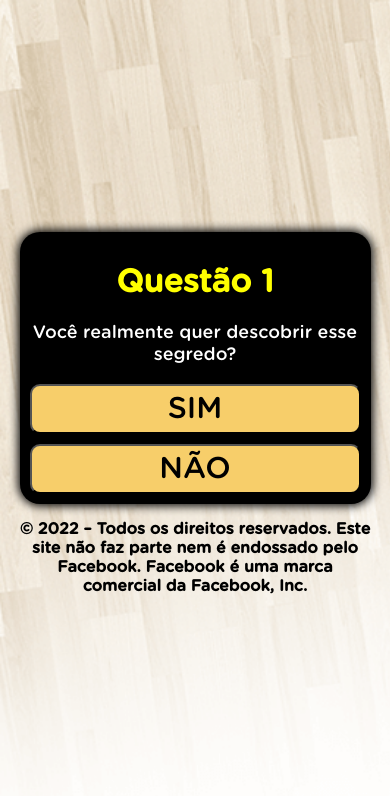
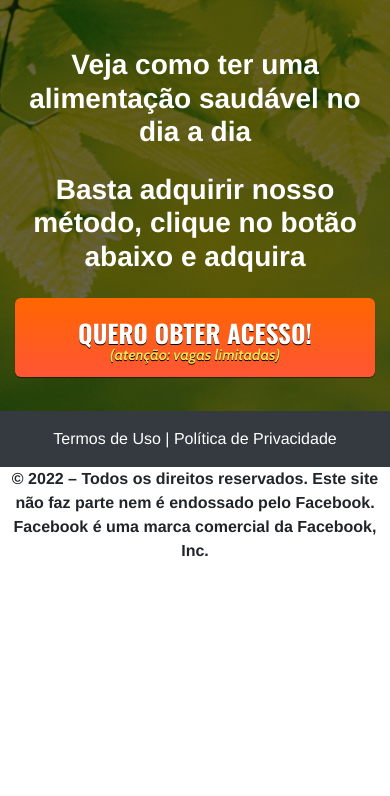
Before and after one commit to henriquelopes0108/belezaemoda.online, a plain HTML site: page qz.html in a window 390 px wide. Drawn offline with nearby package versions, Linux system fonts and the light colour scheme; a script that the page names is missing.

Commit message:
Update qz.html

```diff
--- a/qz.html
+++ b/qz.html
@@ -1,130 +1,101 @@
 <!DOCTYPE html>
 <html lang="pt-br">
-<title>PZB</title>
   <head>
-
     <meta charset="utf-8">
     <meta name="viewport" content="width=device-width, initial-scale=1, shrink-to-fit=no">
-<link rel="shortcut icon" href="favicon.jpg">
-<style>
+
+    <link rel="stylesheet" href="https://stackpath.bootstrapcdn.com/bootstrap/4.1.3/css/bootstrap.min.css" integrity="sha384-MCw98/SFnGE8fJT3GXwEOngsV7Zt27NXFoaoApmYm81iuXoPkFOJwJ8ERdknLPMO" crossorigin="anonymous">
+
+    <link rel="preconnect" href="https://fonts.googleapis.com">
+    <link rel="preconnect" href="https://fonts.gstatic.com" crossorigin>
+    <link href="https://fonts.googleapis.com/css2?family=Cabin:ital,wght@0,400;0,500;0,600;0,700;1,400;1,500;1,600;1,700&family=Dosis:wght@200;300;400;500;600;700;800&family=Oswald:wght@200;300;400;500;600;700&family=Signika:wght@300;400;500;600;700&display=swap" rel="stylesheet">
+
+    <link rel="stylesheet" href="./assets/css/com.css">
+
+    <!-- Título da Página -->
+    <title>Protocolo ZB</title>
+
+    <style type="text/css">
       header {
-      background:"headerbg2.png";
-      background-repeat: no-repeat;
-    }
-    @font-face {
-      font-family: Gotham Rounded;
-      src: url("font.otf") format("opentype");
-    }
-    *, *::before, *::after {
-      box-sizing: border-box;
-      font-family: Gotham Rounded;
-    }
-    body {
-      padding: 0;
-      margin: 0;
-      display: flex;
-      flex-direction: column;
-      justify-content: center;
-      align-items: center;
-      width: 100vw;
-      height: 100vh;
-      background: url("fundo.png");
+        color: white;
+        background-image: url("assets/img/bg.jpeg");
+        background-color: rgba(0, 0, 0, 0.6);
+        background-position: center;
         background-size: cover;
-      background-repeat: no-repeat;
-    }
-    .container {
-      width: 700px;
-      max-width: 90%;
-    }
-    .black {
-      background-color: black;
-      padding: 10px;
-      text-align: center;
-      border-radius: 20px;
-      box-shadow: 0 0 10px 2px black;
-    }
-    .answer {
-      display: grid;
-      grid-template-columns: repeat(2, auto);
-      gap: 10px;
-    }
-    @media (max-width: 991px) {
-      .answer {
-        display: grid;
-        grid-template-columns: repeat(1, auto);
-        gap: 10px;
-      }
-    }
-    .btn {
-      border-radius: 10px;
-      padding: 5px 10px;
-      font-size: 30px;
-      background-color: #f7ce6a;
-      outline: none;
-      text-decoration: none;
-      color: black;
-    }
-    .black h1 {
-      color: yellow;
-    }
-    .black p {
-      font-size: 18px;
-      color: white;
-    }
-    .hide {
-      display: none;
+        background-attachment: fixed;
+        background-blend-mode: darken;
       }
     </style>
+
+   <!-- Meta Pixel Code -->
+<script>
+  !function(f,b,e,v,n,t,s)
+  {if(f.fbq)return;n=f.fbq=function(){n.callMethod?
+  n.callMethod.apply(n,arguments):n.queue.push(arguments)};
+  if(!f._fbq)f._fbq=n;n.push=n;n.loaded=!0;n.version='2.0';
+  n.queue=[];t=b.createElement(e);t.async=!0;
+  t.src=v;s=b.getElementsByTagName(e)[0];
+  s.parentNode.insertBefore(t,s)}(window, document,'script',
+  'https://connect.facebook.net/en_US/fbevents.js');
+  fbq('init', '680569226479150');
+  fbq('track', 'PageView');
+</script>
+<noscript><img height="1" width="1" style="display:none"
+  src="https://www.facebook.com/tr?id=680569226479150&ev=PageView&noscript=1"
+/></noscript>
+<!-- End Meta Pixel Code -->
+
   </head>
   <body>
 
+    <header class="py-4">
       <div class="container">
-<div class="black">
-<div id="primeira">
-<div class="question">
-<h1>Questão 1</h1>
-<p>Você realmente quer descobrir esse segredo?</p>
-</div>
-<div class="answer">
-<button class="btn" onclick="segunda()">SIM</button>
-<button class="btn" onclick="segunda()">NÃO</button>
-</div>
-</div>
-<div id="segunda" class="hide">
-<div class="question">
-<h1>Questão 2</h1>
-<p>Você promete não revelar para ninguém?</p>
-</div>
-<div class="answer">
-<button class="btn" onclick="terceira()">SIM</button>
-<button class="btn" onclick="terceira()">NÃO</button>
-</div>
-</div>
-<div id="terceira" class="hide">
-<div class="question">
-<h1>Questão 3</h1>
-<p>O vídeo a seguir tem um limite para pouquíssimas pessoas verem ao mesmo tempo... Você pretende ver até o fim?</p>
-</div>
-<div class="answer">
-<button class="btn" onclick="redirect()">SIM</button>
-<button class="btn" onclick="redirect()">NÃO</button>
+        <div class="row justify-content-center">
+          <div class="col-lg-8 text-center">
+            <!-- Imagem Ultrasecreto -->
+
+
+            <!-- Headline -->
+            <h3 class="my-4"><b>Veja como ter uma alimentação saudável no dia a dia</b></h3>
+             <h3 class="my-4"><b>Basta adquirir nosso método, clique no botão abaixo e adquira</b></h3>
+
+            <!-- VSL -->
+            <script type="text/javascript" id="scr_62467302752ce7000849417c">var s=document.createElement("script");s.src="https://cdn.converteai.net/f3f38ed1-aa3e-4ebd-9b5d-a18f569076a3/players/62467302752ce7000849417c/player.js",s.async=!0,document.head.appendChild(s);</script>
+
+
+            <!-- Botão 1 -->
+            <div id="cta1" class="mt-4 d-none">
+              <a href="https://pay.kiwify.com.br/LOt0XpA" class="a-btn" style="text-decoration: none;">
+                <span class="span-btn">QUERO OBTER ACESSO!</span>
+                <span class="span-btn2">(atenção: vagas limitadas)</span>
+              </a>
             </div>
           </div>
         </div>
+      </div>
+    </header>
+
+
+            <!-- Botão 2 -->
+
+              </a>
+            </div>
+          </div>
+        </div>
+      </div>
+    </section>
+
+    <footer class="bg-dark py-3 text-center">
+      <div class="text-white"><a href="termos.html" class="text-white">Termos de Uso</a> | <a href="privacidade.html" class="text-white">Política de Privacidade</a></div>
+    </footer>
+
+    <script type="text/javascript">
+      setTimeout(() => {document.getElementById("cta1").classList.remove("d-none"); document.getElementById("cta2").classList.remove("d-none")}, 10); // temporização da Call to Action (em milissegundos)
+    </script>
  <p style="text-align: center; font-weight: bold;">© 2022 – Todos os direitos reservados. Este site não faz parte nem é endossado pelo Facebook. Facebook é uma marca comercial da Facebook, Inc.</p>
-</div>
-<script>
-    function segunda() {
-      document.getElementById("primeira").classList.add("hide")
-      document.getElementById("segunda").classList.remove("hide")
-    }
-    function terceira() {
-      document.getElementById("segunda").classList.add("hide")
-      document.getElementById("terceira").classList.remove("hide")
-    }
-    function redirect() {
-      location.href = "https://belezaemoda.online/"
-    }
-  </script>
+    <script src="https://code.jquery.com/jquery-3.3.1.slim.min.js" integrity="sha384-q8i/X+965DzO0rT7abK41JStQIAqVgRVzpbzo5smXKp4YfRvH+8abtTE1Pi6jizo" crossorigin="anonymous"></script>
+    <script src="https://cdnjs.cloudflare.com/ajax/libs/popper.js/1.14.3/umd/popper.min.js" integrity="sha384-ZMP7rVo3mIykV+2+9J3UJ46jBk0WLaUAdn689aCwoqbBJiSnjAK/l8WvCWPIPm49" crossorigin="anonymous"></script>
+    <script src="https://stackpath.bootstrapcdn.com/bootstrap/4.1.3/js/bootstrap.min.js" integrity="sha384-ChfqqxuZUCnJSK3+MXmPNIyE6ZbWh2IMqE241rYiqJxyMiZ6OW/JmZQ5stwEULTy" crossorigin="anonymous"></script>
+    <script src="./assets/js/com.js"></script>
   </body>
 </html>
```
Lines whose indentation alone changed are shown as unchanged.
